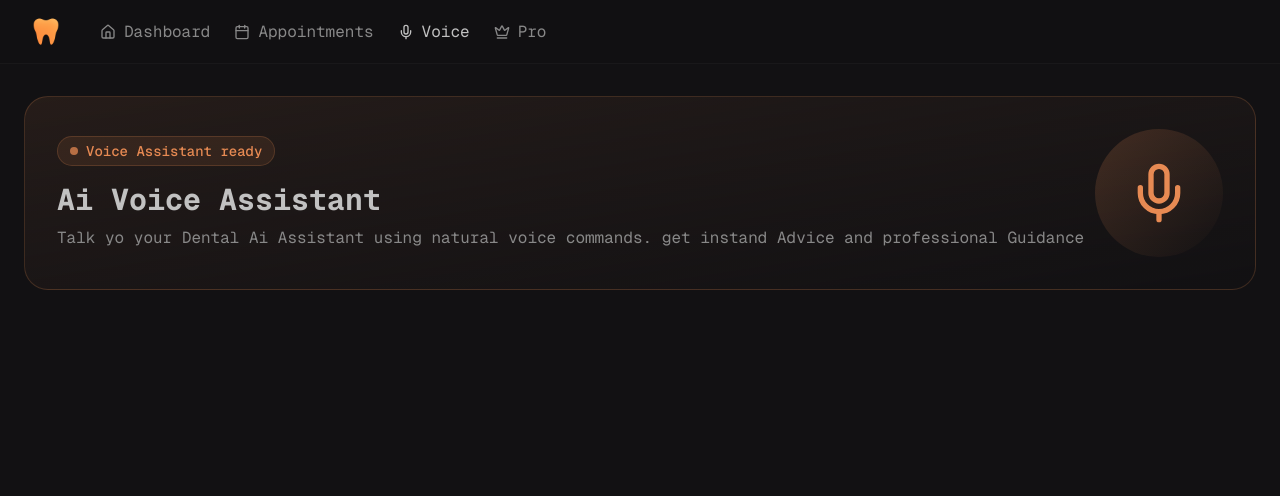
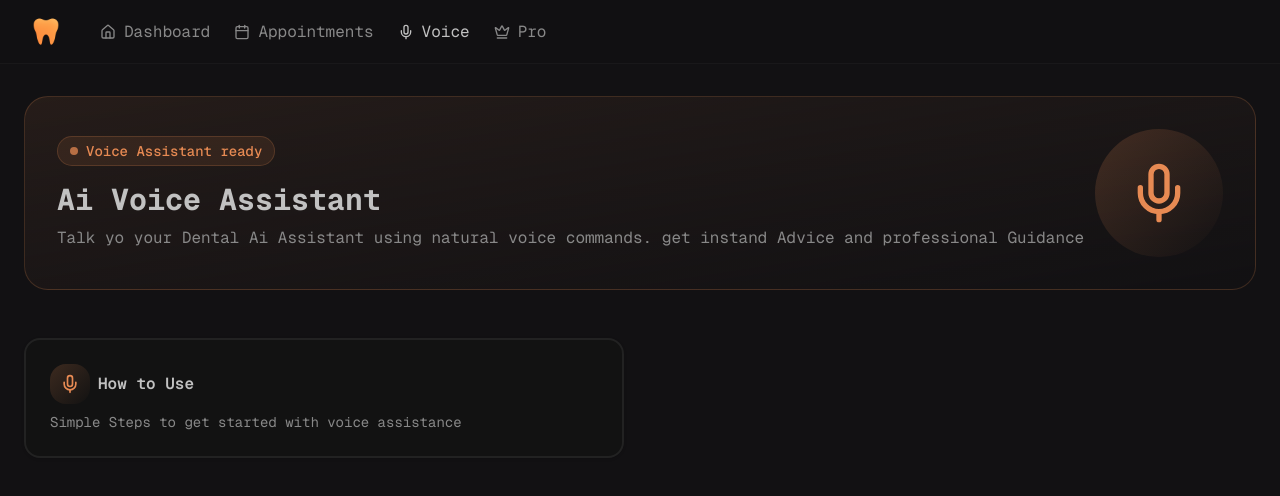
Before and after one commit to amank55/Dentalai, a Next.js app: page /voice in a window 1280 px wide. Shown: the top 496 px of the page. Built offline with nearby package versions, Linux system fonts and the light colour scheme; no server answers.

Commit message:
feat: add FeaturingCards component to VoicePage for voice assistance guidance

```diff
--- a/app/voice/page.tsx
+++ b/app/voice/page.tsx
@@ -1,4 +1,5 @@
 import Navbar from "@/components/Navbar"
+import FeaturingCards from "@/components/voice/featuringCards"
 import { MicIcon } from "lucide-react"
 
 function VoicePage ()  {
@@ -25,6 +26,7 @@ function VoicePage ()  {
 
             </div>
         </div>
+        <FeaturingCards/>
     </div>
     </>
   )
--- a/components/voice/featuringCards.tsx
+++ b/components/voice/featuringCards.tsx
@@ -1,6 +1,25 @@
-function featuringCards() {
+import { MicIcon } from "lucide-react"
+import { Card, CardDescription, CardHeader, CardTitle } from "../ui/card"
+
+function FeaturingCards() {
   return (
-    <div>featuringCards</div>
+  <div className="grid md:grid-cols-2 gap-8 mb-12">
+    <Card className="relative overflow-hidden group hover:shadow-xl transition-all duration-300 border-2 hover:border-primary/30">
+    <div className="absolute inset-0 bg-gradient-to-br from-primary/5 to-primary/10 opacity-0 group-hover:opacity-100 transition-opacity duration-300">
+    </div>
+    <CardHeader className="relative">
+      <CardTitle className="flex items-center gap-2">
+        <div className="flex items-center justify-center bg-gradient-to-br from-primary/20 to-priamry/10 w-10 h-10 rounded-xl">
+              <MicIcon className="text-primary w-5 h-5"/>
+        </div>
+        How to Use
+      </CardTitle>
+      <CardDescription className="text-muted-foreground">Simple Steps to get started with voice assistance
+
+      </CardDescription>
+    </CardHeader>
+    </Card>
+  </div>
   )
 }
-export default featuringCards
+export default FeaturingCards
```
